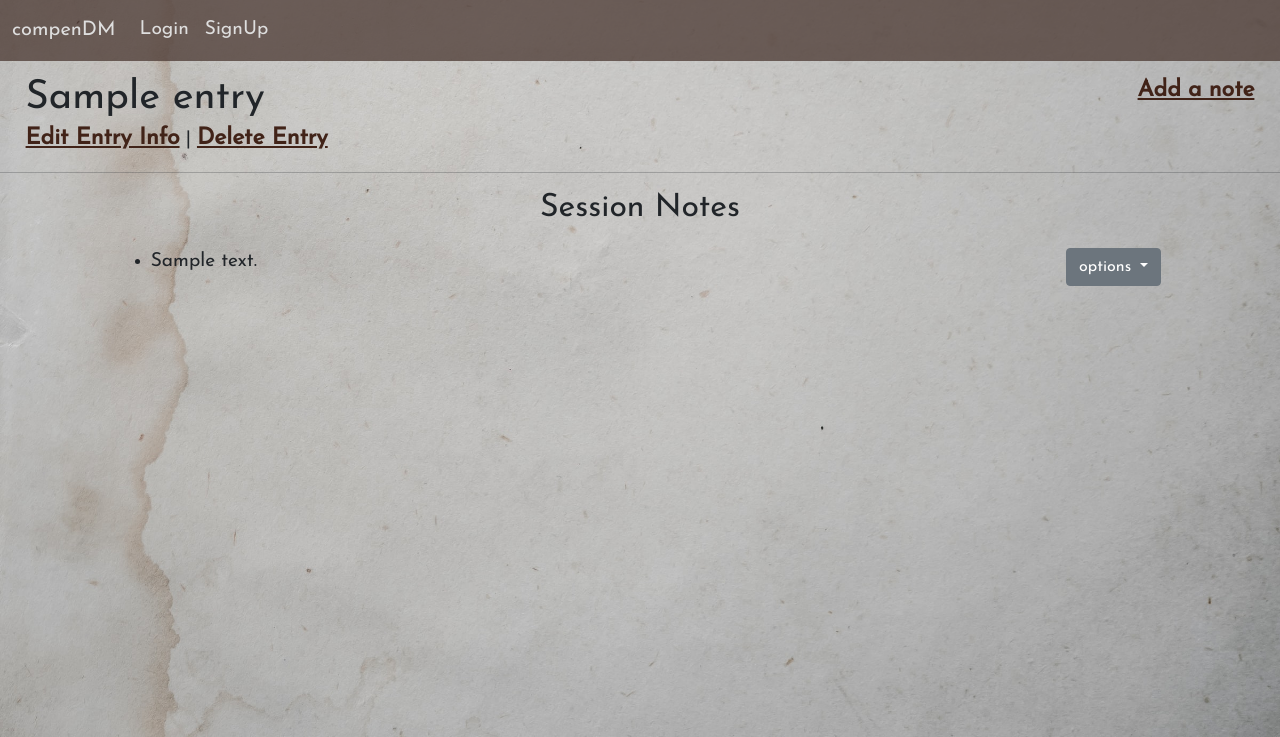
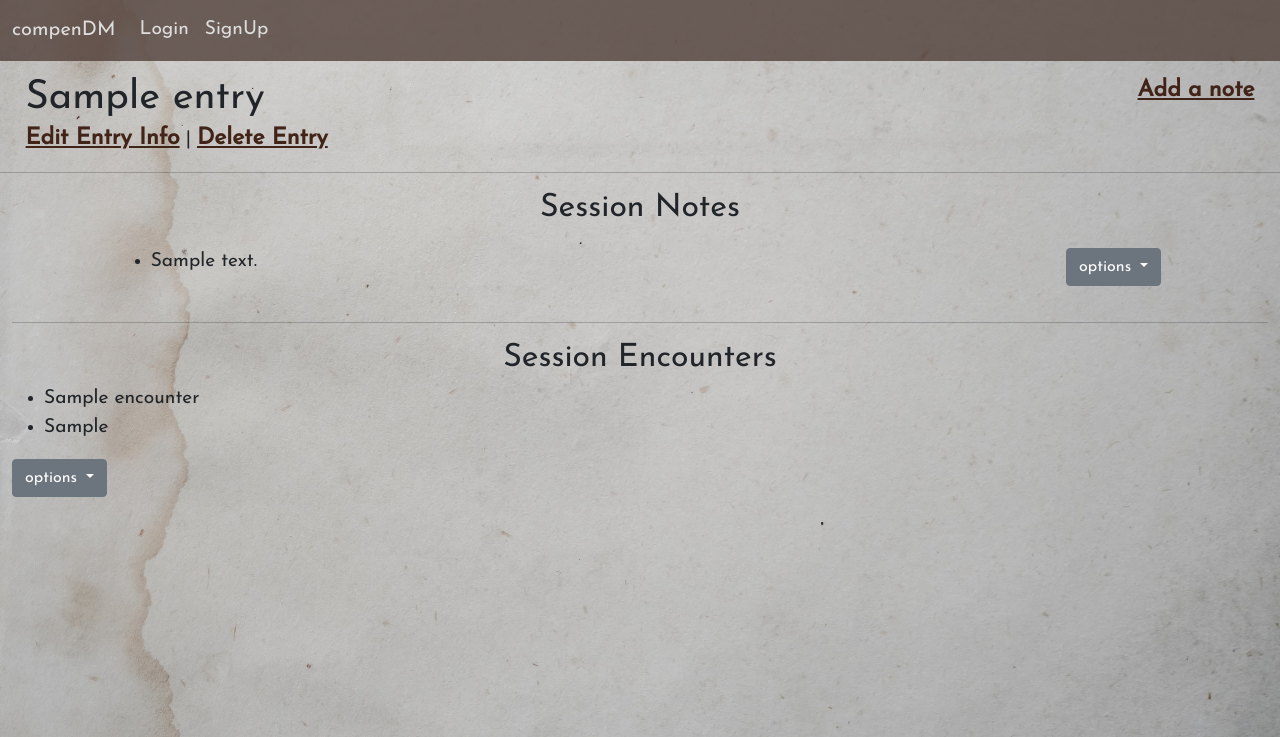
Before and after one commit to charlenebatiste/compenDM, a Django app: page /entries/1 in a window 1280 px wide. Shown: the top 737 px of the page. Run offline with Django 3.2, Linux system fonts and the light colour scheme; tables that the repository leaves empty hold one stand-in row (values such as "Sample post").

Commit message:
added encounters model and logic to have it render on the entry page

```diff
--- a/main_app/admin.py
+++ b/main_app/admin.py
@@ -1,7 +1,8 @@
 from django.contrib import admin
 # Import models here
-from .models import Journal, Entry, Note
+from .models import Journal, Entry, Note, Encounter
 # Register your models here.
 admin.site.register(Journal)
 admin.site.register(Entry)
 admin.site.register(Note)
+admin.site.register(Encounter)
--- a/main_app/models.py
+++ b/main_app/models.py
@@ -24,3 +24,11 @@ class Note(models.Model):
 
     def __str__(self):
         return str(self.content)
+
+class Encounter(models.Model):
+    name = models.CharField(max_length=75)
+    info = models.TextField()
+    entry = models.ForeignKey(Entry, on_delete=models.CASCADE)
+
+    def __str__(self):
+        return str(self.name)
--- a/main_app/static/entry.css
+++ b/main_app/static/entry.css
@@ -10,7 +10,7 @@
     text-decoration: none;
 }
 
-.notes-header{
+.notes-header, .encounters-header{
     text-align: center;
 }
 
--- a/main_app/templates/entries/show.html
+++ b/main_app/templates/entries/show.html
@@ -14,6 +14,7 @@
     </div>
 </div>
 <hr />
+
 <div class="container-fluid">
     <div class="row">
         <h2 class="col notes-header">Session Notes</h2>
@@ -49,4 +50,43 @@
     {% endif %}
 
 
+<hr />
+
+<div class="row">
+        <h2 class="col encounters-header">Session Encounters</h2>
+    </div>
+
+    {%if encounters%}
+        {% for encounter in encounters %}
+            <div class="row encounters__row">
+                <div class="encounters__wrapper col-10">
+                <ul>
+                    <li>
+                        {{ encounter.name }}
+                    </li>
+                    <li>
+                        {{ encounter.info }}
+                    </li>
+                </ul>
+                    <div class="dropdown">
+                        <button class="btn btn-secondary dropdown-toggle" type="button" id="dropdownMenu2" data-bs-toggle="dropdown" aria-expanded="false">
+                            options
+                        </button>
+                        <ul class="dropdown-menu" aria-labelledby="dropdownMenu2">
+                            <li><a class="dropdown-item" type="button" href="{% url 'encounter_update' encounter.id %}">Edit encounter</a></li>
+                            <li><a class="dropdown-item" type="button" href="{% url 'encounter_delete' encounter.id %}">Delete Note</a></li>
+
+                        </ul>
+                    </div>
+                </div>
+            </div>
+
+        {% endfor %}
+
+    {% else %}
+        <div class="no_data">You have no encounters.</div>
+</div>
+    {% endif %}
+
+
 {% endblock %}
--- a/main_app/views.py
+++ b/main_app/views.py
@@ -1,5 +1,5 @@
 from django.shortcuts import render, redirect
-from .models import Journal, Entry, Note
+from .models import Encounter, Journal, Entry, Note
 from django.http import HttpResponseRedirect
 from django.contrib.auth.forms import AuthenticationForm, UserCreationForm
 from django.contrib.auth import authenticate, login, logout
@@ -124,7 +124,8 @@ class JournalDelete(DeleteView):
 def entries_show(request, entry_id):
     entry = Entry.objects.get(id=entry_id)
     notes = Note.objects.filter(entry=entry)
-    return render(request, 'entries/show.html', {'entry': entry, 'notes': notes})
+    encounters = Encounter.objects.filter(entry=entry)
+    return render(request, 'entries/show.html', {'entry': entry, 'notes': notes, 'encounters': encounters})
 
 #UPDATES SPECIFIC ENTRY
 @method_decorator(login_required, name='dispatch')
```
Also changed, not shown: main_app/migrations/0004_encounter.py (added).
